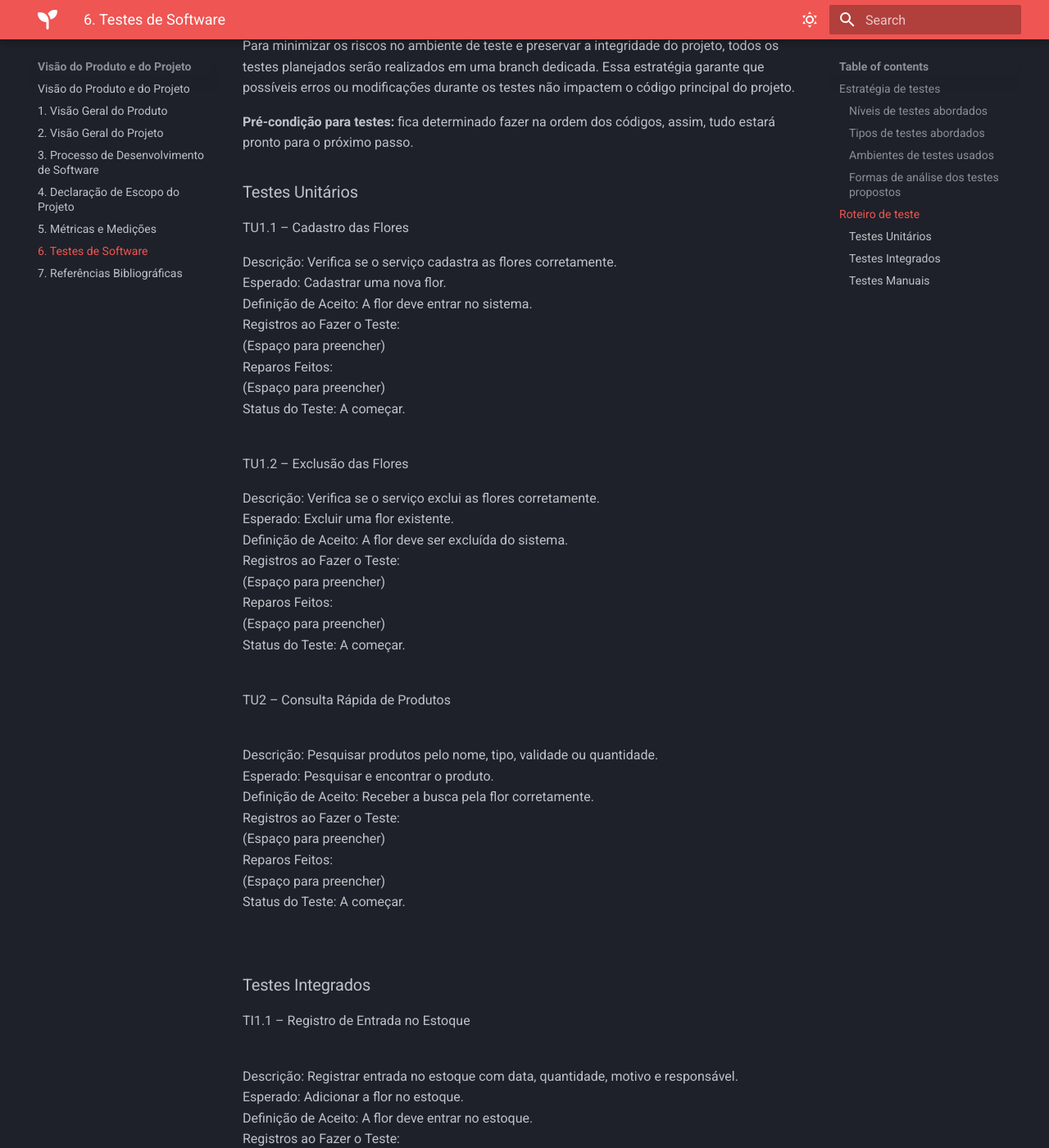
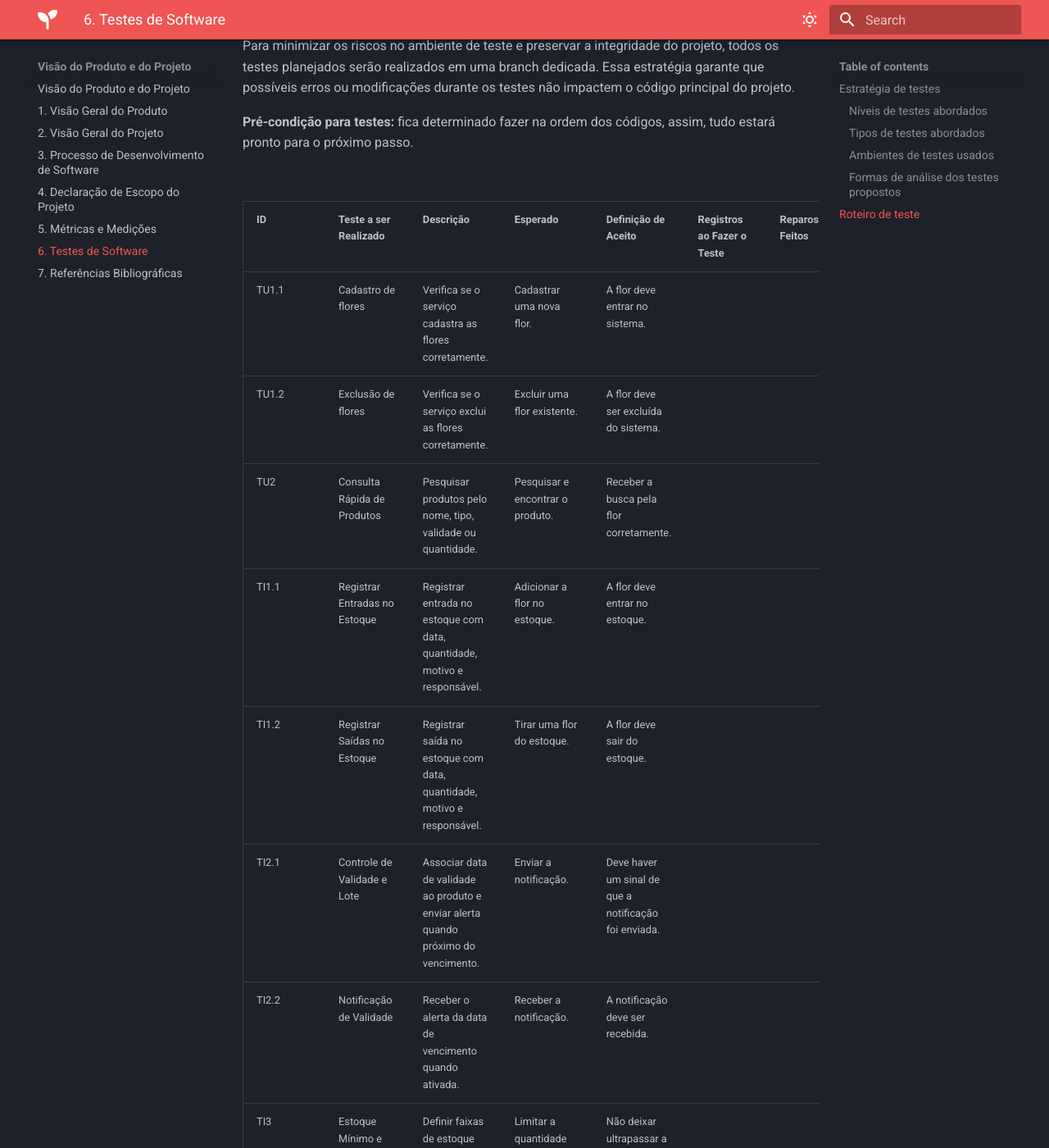
Before and after one commit to FGA0138-MDS-Ajax/2025.1-Jera, an MkDocs documentation site: the page built from docs/visao/06_testes.md, in a window 1280 px wide and 1400 px high, scrolled down 2571 px. Shown: the whole window at 82% size. Built offline with MkDocs 1.6.1 and Material for MkDocs 9.7.7, drawn with Linux system fonts in a browser that asks for light colours; some of the changed text lies outside the part shown.

Commit message:
📝 Atualização na tabela para melhor legibilidade

```diff
--- a/docs/visao/06_testes.md
+++ b/docs/visao/06_testes.md
@@ -71,138 +71,18 @@ Para minimizar os riscos no ambiente de teste e preservar a integridade do proje
 
 <b>Pré-condição para testes:</b> fica determinado fazer na ordem dos códigos, assim, tudo estará pronto para o próximo passo.
 
-### Testes Unitários
-TU1.1 – Cadastro das Flores
-
-Descrição: Verifica se o serviço cadastra as flores corretamente.
-<br>Esperado: Cadastrar uma nova flor.
-<br>Definição de Aceito: A flor deve entrar no sistema.
-<br>Registros ao Fazer o Teste:
- <br>(Espaço para preencher)
-<br>Reparos Feitos:
- <br>(Espaço para preencher)
-<br>Status do Teste: A começar.
-
-<br>
-TU1.2 – Exclusão das Flores
-
-Descrição: Verifica se o serviço exclui as flores corretamente.
-<br>Esperado: Excluir uma flor existente.
-<br>Definição de Aceito: A flor deve ser excluída do sistema.
-<br>Registros ao Fazer o Teste:
- <br>(Espaço para preencher)
-<br>Reparos Feitos:
- <br>(Espaço para preencher)
-<br>Status do Teste: A começar.
-
-<br>
-TU2 – Consulta Rápida de Produtos
-
-<br>Descrição: Pesquisar produtos pelo nome, tipo, validade ou quantidade.
-<br>Esperado: Pesquisar e encontrar o produto.
-<br>Definição de Aceito: Receber a busca pela flor corretamente.
-<br>Registros ao Fazer o Teste:
- <br>(Espaço para preencher)
-<br>Reparos Feitos:
- <br>(Espaço para preencher)
-<br>Status do Teste: A começar.
-
 <br>
 
-### Testes Integrados
-TI1.1 – Registro de Entrada no Estoque
-
-<br>Descrição: Registrar entrada no estoque com data, quantidade, motivo e responsável.
-<br>Esperado: Adicionar a flor no estoque.
-<br>Definição de Aceito: A flor deve entrar no estoque.
-<br>Registros ao Fazer o Teste:
- <br>(Espaço para preencher)
-<br>Reparos Feitos:
- <br>(Espaço para preencher)
-<br>Status do Teste: A começar.
-
-<br>
-TI1.2 – Registro de Saída no Estoque
-
-<br>Descrição: Registrar saída no estoque com data, quantidade, motivo e responsável.
-<br>Esperado: Tirar uma flor do estoque.
-<br>Definição de Aceito: A flor deve sair do estoque.
-<br>Registros ao Fazer o Teste:
- <br>(Espaço para preencher)
-<br>Reparos Feitos:
- <br>(Espaço para preencher)
-<br>Status do Teste: A começar.
-
-<br>
-TI2.1 – Controle de Validade e Lote
-
-<br>Descrição: Associar data de validade ao produto e enviar alerta quando próximo do vencimento.
-<br>Esperado: Enviar a notificação.
-<br>Definição de Aceito: Deve haver um sinal de que a notificação foi enviada.
-<br>Registros ao Fazer o Teste:
- <br>(Espaço para preencher)
-<br>Reparos Feitos:
- <br>(Espaço para preencher)
-<br>Status do Teste: A começar.
-
-<br>
-TI2.2 – Notificação de Validade
-
-<br>Descrição: Receber o alerta da data de vencimento quando ativada.
-<br>Esperado: Receber a notificação.
-<br>Definição de Aceito: A notificação deve ser recebida.
-<br>Registros ao Fazer o Teste:
- <br>(Espaço para preencher)
-<br>Reparos Feitos:
- <br>(Espaço para preencher)
-<br>Status do Teste: A começar.
-
-<br>
-TI3 – Estoque Mínimo e Máximo
-
-<br>Descrição: Definir faixas de estoque por item.
-<br>Esperado: Limitar a quantidade de um item.
-<br>Definição de Aceito: Não deixar ultrapassar a quantidade máxima definida para flores.
-<br>Registros ao Fazer o Teste:
- <br>(Espaço para preencher)
-<br>Reparos Feitos:
- <br>(Espaço para preencher)
-<br>Status do Teste: A começar.
-
-<br>
-TI4 – Alerta de Produtos com Baixo Giro
-
-<br>Descrição: Listar produtos parados no estoque por muito tempo.
-<br>Esperado: Identificar os produtos parados.
-<br>Definição de Aceito: Gerar uma lista de produtos com baixo giro.
-<br>Registros ao Fazer o Teste:
- <br>(Espaço para preencher)
-<br>Reparos Feitos:
- <br>(Espaço para preencher)
-<br>Status do Teste: A começar.
-
-<br>
-
-### Testes Manuais
-TM1 – Leitura de QR Code
-
-<br>Descrição: Permitir a leitura de QR Code para identificar produtos e lotes.
-<br>Esperado: O QR Code deve funcionar corretamente.
-<br>Definição de Aceito: O sistema deve direcionar corretamente após a leitura do QR Code.
-<br>Registros ao Fazer o Teste:
- <br>(Espaço para preencher)
-<br>Reparos Feitos:
- <br>(Espaço para preencher)
-<br>Status do Teste: A começar.
-
-<br>
-TM2 – Registros Incompletos
-
-<br>Descrição: Tentar registrar de maneira incompleta uma flor ou um usuário.
-<br>Esperado: O sistema negar o registro.
-<br>Definição de Aceito: Dar erro e voltar uma mensagem de erro de maneira adequada.
-<br>Registros ao Fazer o Teste:
- <br>(Espaço para preencher)
-<br>Reparos Feitos:
- <br>(Espaço para preencher)
-<br>Status do Teste: A começar.
+| ID    | Teste a ser Realizado             | Descrição                                                                          | Esperado                               | Definição de Aceito                                                     | Registros ao Fazer o Teste | Reparos Feitos | Status    |
+| ----- | --------------------------------- | ---------------------------------------------------------------------------------- | -------------------------------------- | ----------------------------------------------------------------------- | -------------------------- | -------------- | --------- |
+| TU1.1 | Cadastro de flores                | Verifica se o serviço cadastra as flores corretamente.                             | Cadastrar uma nova flor.               | A flor deve entrar no sistema.                                          |                            |                | A começar |
+| TU1.2 | Exclusão de flores                | Verifica se o serviço exclui as flores corretamente.                               | Excluir uma flor existente.            | A flor deve ser excluída do sistema.                                    |                            |                | A começar |
+| TU2   | Consulta Rápida de Produtos       | Pesquisar produtos pelo nome, tipo, validade ou quantidade.                        | Pesquisar e encontrar o produto.       | Receber a busca pela flor corretamente.                                 |                            |                | A começar |
+| TI1.1 | Registrar Entradas no Estoque     | Registrar entrada no estoque com data, quantidade, motivo e responsável.           | Adicionar a flor no estoque.           | A flor deve entrar no estoque.                                          |                            |                | A começar |
+| TI1.2 | Registrar Saídas no Estoque       | Registrar saída no estoque com data, quantidade, motivo e responsável.             | Tirar uma flor do estoque.             | A flor deve sair do estoque.                                            |                            |                | A começar |
+| TI2.1 | Controle de Validade e Lote       | Associar data de validade ao produto e enviar alerta quando próximo do vencimento. | Enviar a notificação.                  | Deve haver um sinal de que a notificação foi enviada.                   |                            |                | A começar |
+| TI2.2 | Notificação de Validade           | Receber o alerta da data de vencimento quando ativada.                             | Receber a notificação.                 | A notificação deve ser recebida.                                        |                            |                | A começar |
+| TI3   | Estoque Mínimo e Máximo           | Definir faixas de estoque por item.                                                | Limitar a quantidade de um item.       | Não deixar ultrapassar a quantidade máxima definida para flores.        |                            |                | A começar |
+| TI4   | Alerta de Produtos com Baixo Giro | Listar produtos parados no estoque por muito tempo.                                | Identificar os produtos parados.       | Gerar uma lista de produtos com baixo giro.                             |                            |                | A começar |
+| TM1   | Leitura de QR Code                | Permitir a leitura de QR Code para identificar produtos e lotes.                   | O QR Code deve funcionar corretamente. | O testador deve ser direcionado corretamente após a leitura do QR Code. |                            |                | A começar |
+| TM2   | Registros Incompletos             | Tentar registrar de maneira incompleta uma flor ou um usuário.                     | O sistema negar o registro.            | Dar erro e voltar uma mensagem de erro de maneira adequada.             |                            |                | A começar |
```
